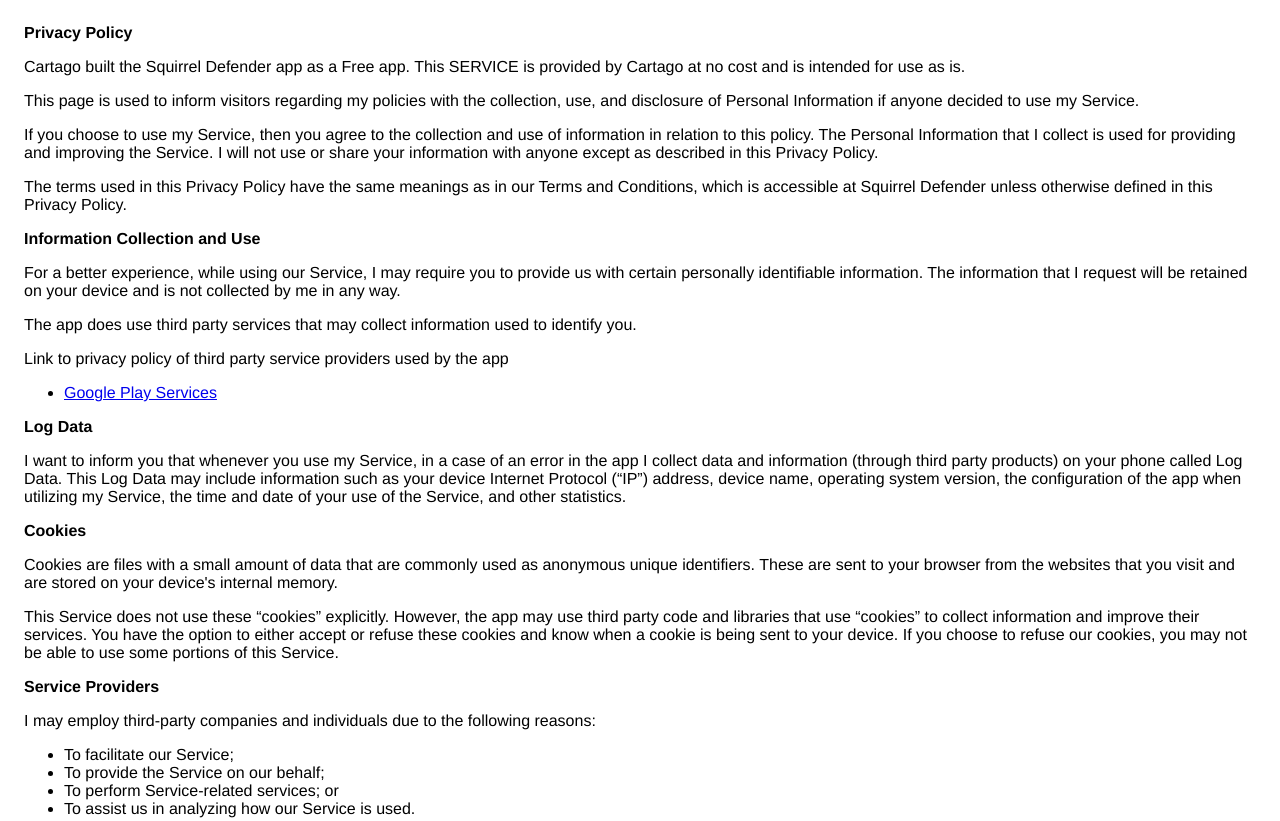
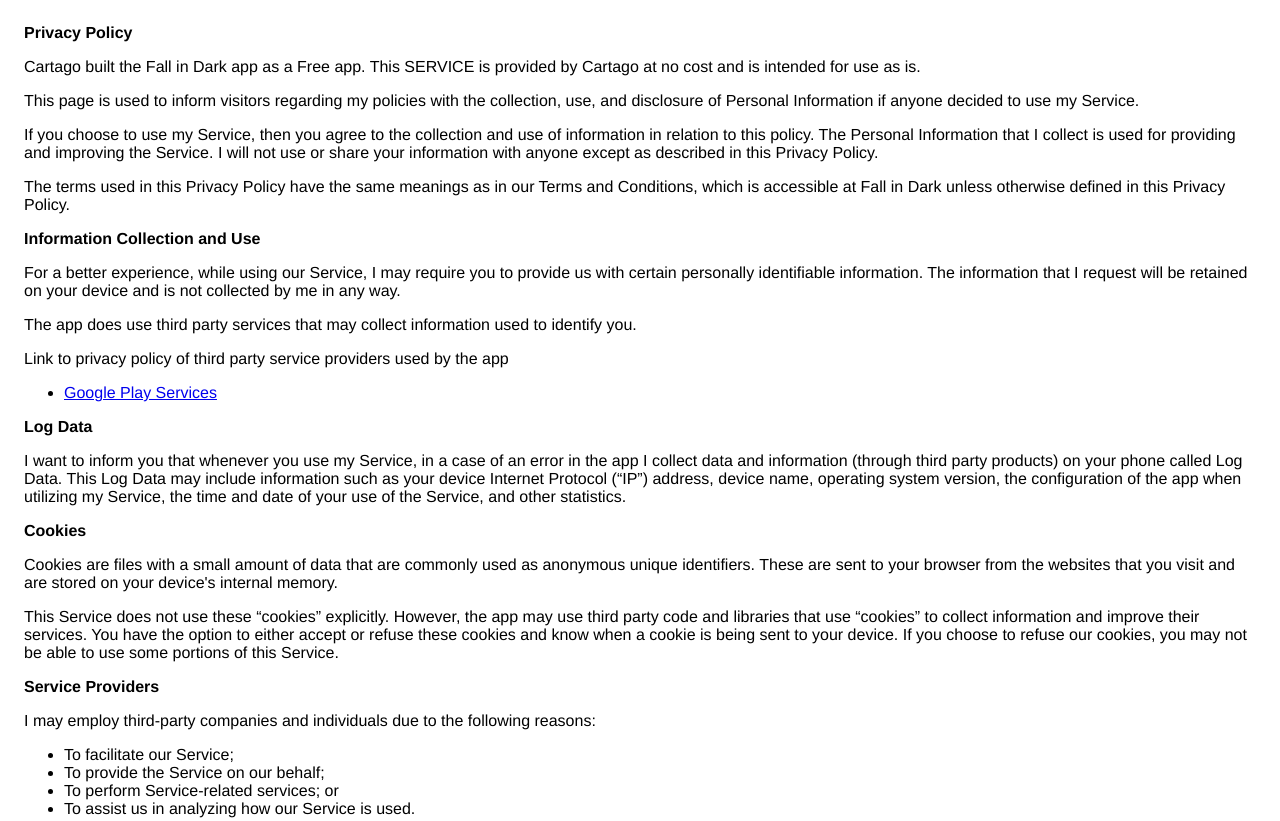
Before and after one commit to egrgames/egrgames.github.io, a plain HTML site: page PrivatePolicy.html in a window 1280 px wide. Shown: the top 821 px of the page. Drawn offline with Linux system fonts and the light colour scheme.

Commit message:
Update PrivatePolicy.html

```diff
--- a/PrivatePolicy.html
+++ b/PrivatePolicy.html
@@ -9,7 +9,7 @@
     </head>
     <body>
     <strong>Privacy Policy</strong> <p>
-                  Cartago built the Squirrel Defender app as
+                  Cartago built the Fall in Dark app as
                   a Free app. This SERVICE is provided by
                   Cartago at no cost and is intended for use as
                   is.
@@ -26,7 +26,7 @@
                 </p> <p>
                   The terms used in this Privacy Policy have the same meanings
                   as in our Terms and Conditions, which is accessible at
-                  Squirrel Defender unless otherwise defined in this Privacy Policy.
+                  Fall in Dark unless otherwise defined in this Privacy Policy.
                 </p> <p><strong>Information Collection and Use</strong></p> <p>
                   For a better experience, while using our Service, I
                   may require you to provide us with certain personally
```
